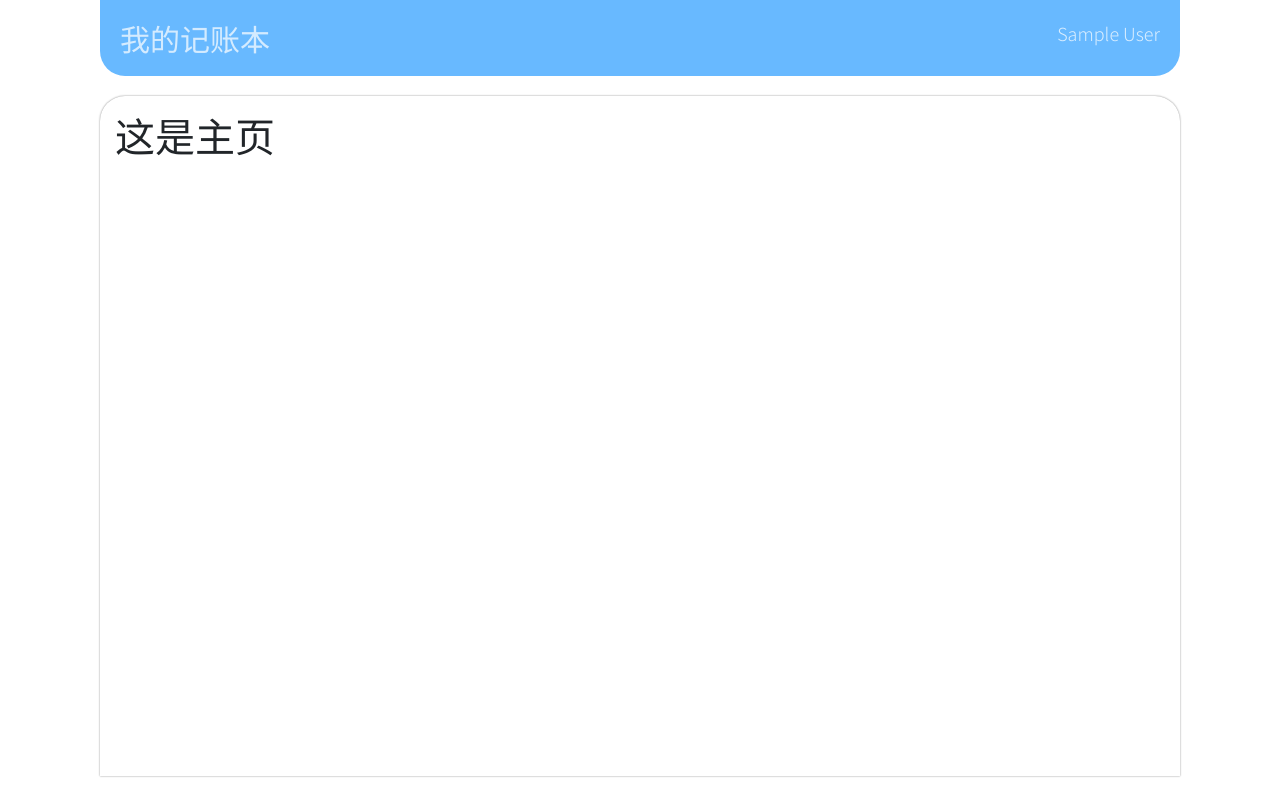
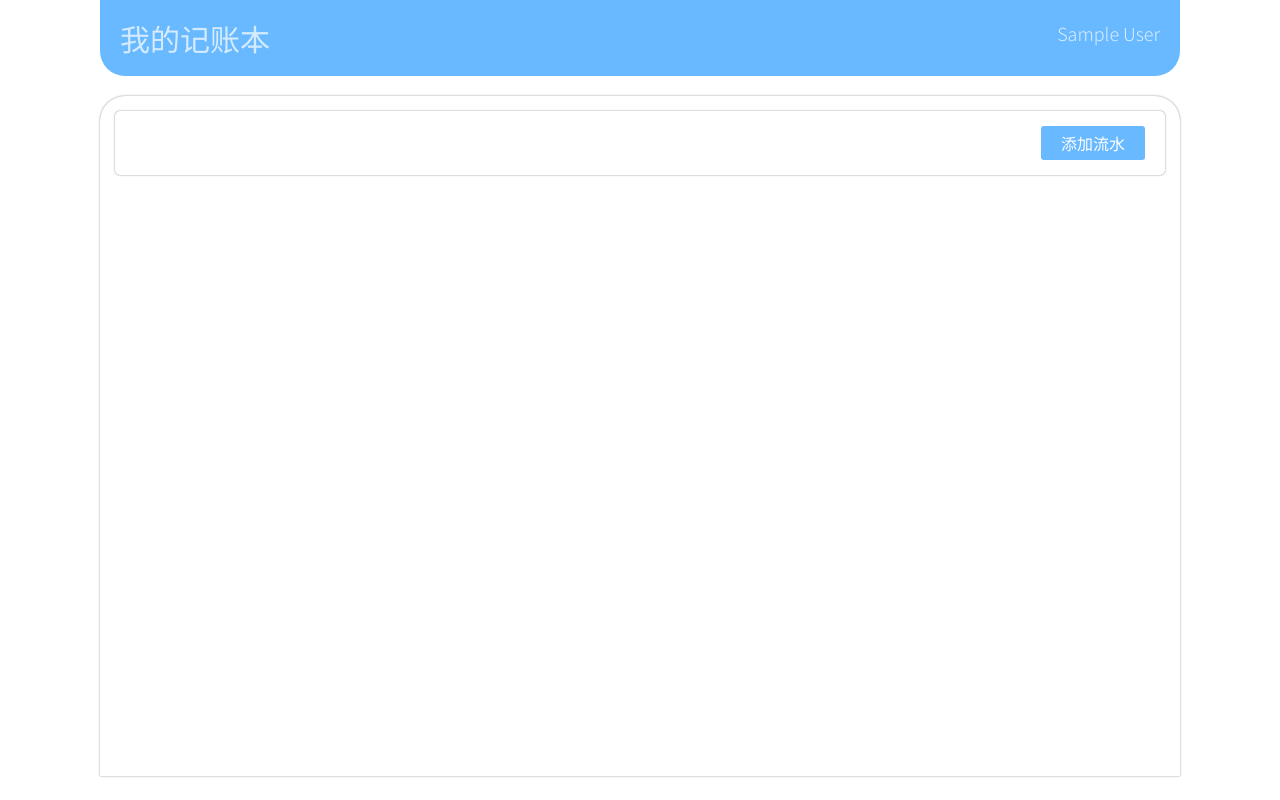
Before and after one commit to hemiahwu/react-expense-tracher, a React (Create React App) app in the folder client/: page / in a window 1280 px wide. Built offline with nearby package versions, Linux system fonts and the light colour scheme; sample sign-in values are in the browser's storage.

Commit message:
lesson-13

```diff
--- a/client/src/pages/Home.js
+++ b/client/src/pages/Home.js
@@ -1,10 +1,35 @@
-import React from 'react';
+import { Modal } from 'antd';
+import React, { useState } from 'react';
 import DefaultLayout from '../components/DefaultLayout';
+import '../resources/transaction.css';
 
 const Home = () => {
+  const [showAddEditTransactionModal, setShowAddEditTransactionModal] =
+    useState(false);
   return (
     <DefaultLayout>
-      <h1>这是主页</h1>
+      {/* 上方:过滤及类型切换，添加交易按钮 */}
+      <div className='filter d-flex justify-content-between align-items-center'>
+        <div></div>
+        <div>
+          <button
+            className='primary'
+            onClick={() => setShowAddEditTransactionModal(true)}
+          >
+            添加流水
+          </button>
+        </div>
+      </div>
+
+      {/* 下方:显示交易流水 */}
+      <div></div>
+
+      {/* 添加流水的modal弹出框 */}
+      <Modal
+        title='添加流水'
+        open={showAddEditTransactionModal}
+        onCancel={() => setShowAddEditTransactionModal(false)}
+      ></Modal>
     </DefaultLayout>
   );
 };
--- /dev/null
+++ b/client/src/resources/transaction.css
@@ -0,0 +1,6 @@
+.filter{
+    box-shadow: 0 0 2px gray;
+    padding: 15px 20px;
+    border-radius: 5px;
+
+}
```
Also changed, not shown: 1 other file (tests, documents, lock files or other folders).
